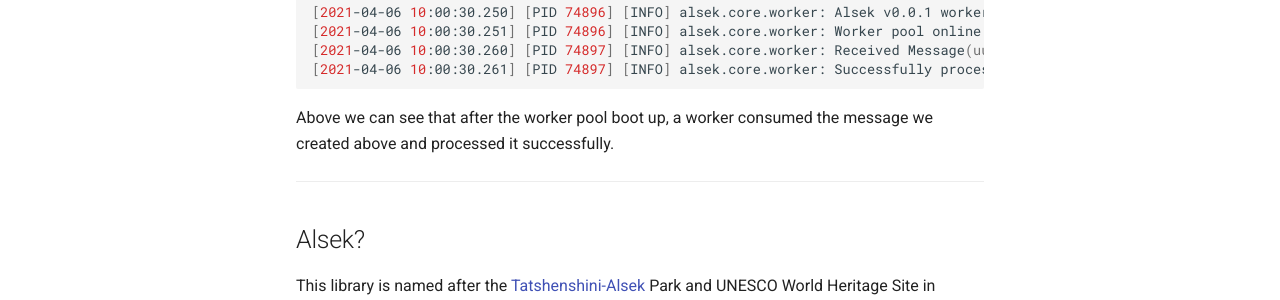
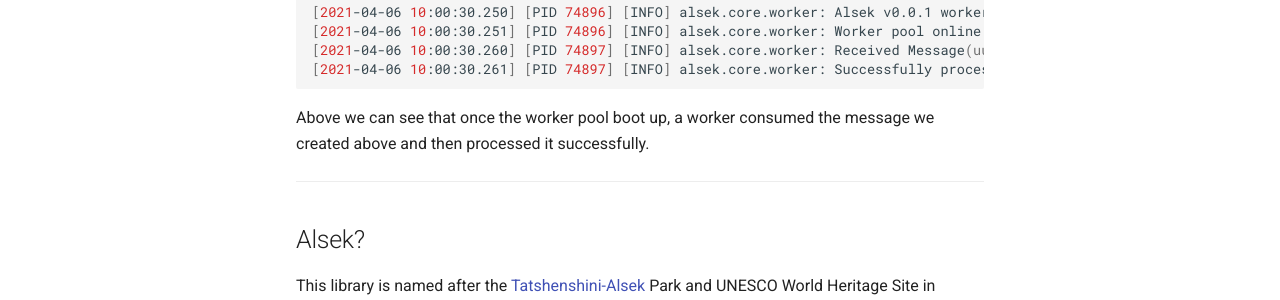
Before and after one commit to TariqAHassan/alsek, an MkDocs documentation site: the page built from docs/index.md, in a window 1280 px wide and 900 px high, scrolled down 2056 px. Shown: the part 486-786 px from the top of the window. Built offline with MkDocs 1.6.1 and Material for MkDocs 9.7.7, drawn with Linux system fonts in a browser that asks for light colours; comment, search, counter and statistics services are not loaded.

Commit message:
Fix wording

````diff
--- a/docs/index.md
+++ b/docs/index.md
@@ -121,8 +121,8 @@
 [2021-04-06 10:00:30.261] [PID 74897] [INFO] alsek.core.worker: Successfully processed Message(uuid='e49806be-96ad-11eb-9216-acde48001122', queue='math_ops', task='add').
 ```
 
-Above we can see that after the worker pool boot up, a worker consumed the
-message we created above and processed it successfully.
+Above we can see that once the worker pool boot up, a worker consumed the
+message we created above and then processed it successfully.
 
 ---
 
````
